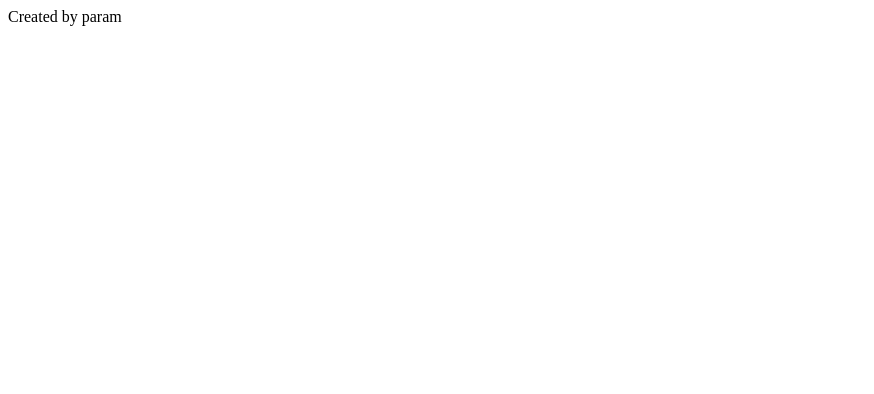
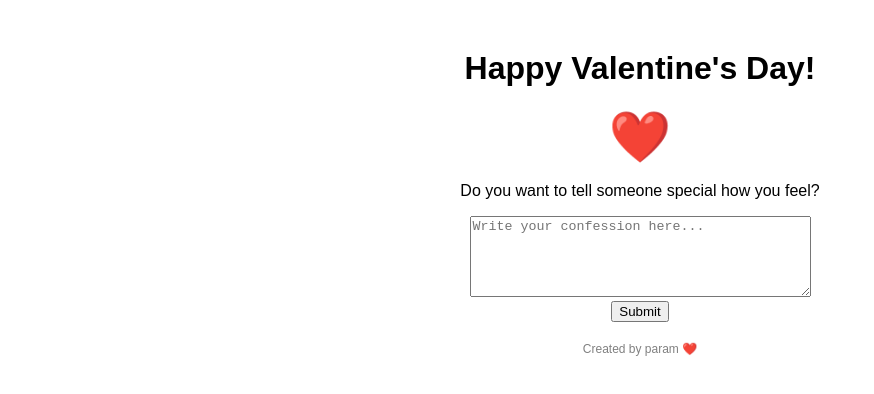
Before and after one commit to aakashmay2007/first, a plain HTML site: page index.html in a window 1280 px wide. Shown: the whole page, without its empty margins (0-874 px from the left). Drawn offline with Linux system fonts and the light colour scheme.

Commit message:
Update index.html with Valentine's confession website code

```diff
--- a/index.html
+++ b/index.html
@@ -3,11 +3,21 @@
 <head>
     <meta charset="UTF-8">
     <meta name="viewport" content="width=device-width, initial-scale=1.0">
-    <title>Document</title>
+    <title>Valentine's Confession</title>
+    <style>
+        body { font-family: Arial, sans-serif; text-align: center; margin: 50px; }
+        .heart { color: red; font-size: 50px; }
+        footer { margin-top: 20px; font-size: 12px; color: gray; }
+    </style>
 </head>
 <body>
-    <footer>
-        Created by param
-    </footer>
+    <h1>Happy Valentine's Day!</h1>
+    <div class="heart">❤️</div>
+    <p>Do you want to tell someone special how you feel?</p>
+    <form>
+        <textarea placeholder="Write your confession here..." rows="5" cols="40"></textarea><br>
+        <button type="submit">Submit</button>
+    </form>
+    <footer>Created by param ❤️</footer>
 </body>
 </html>
```
